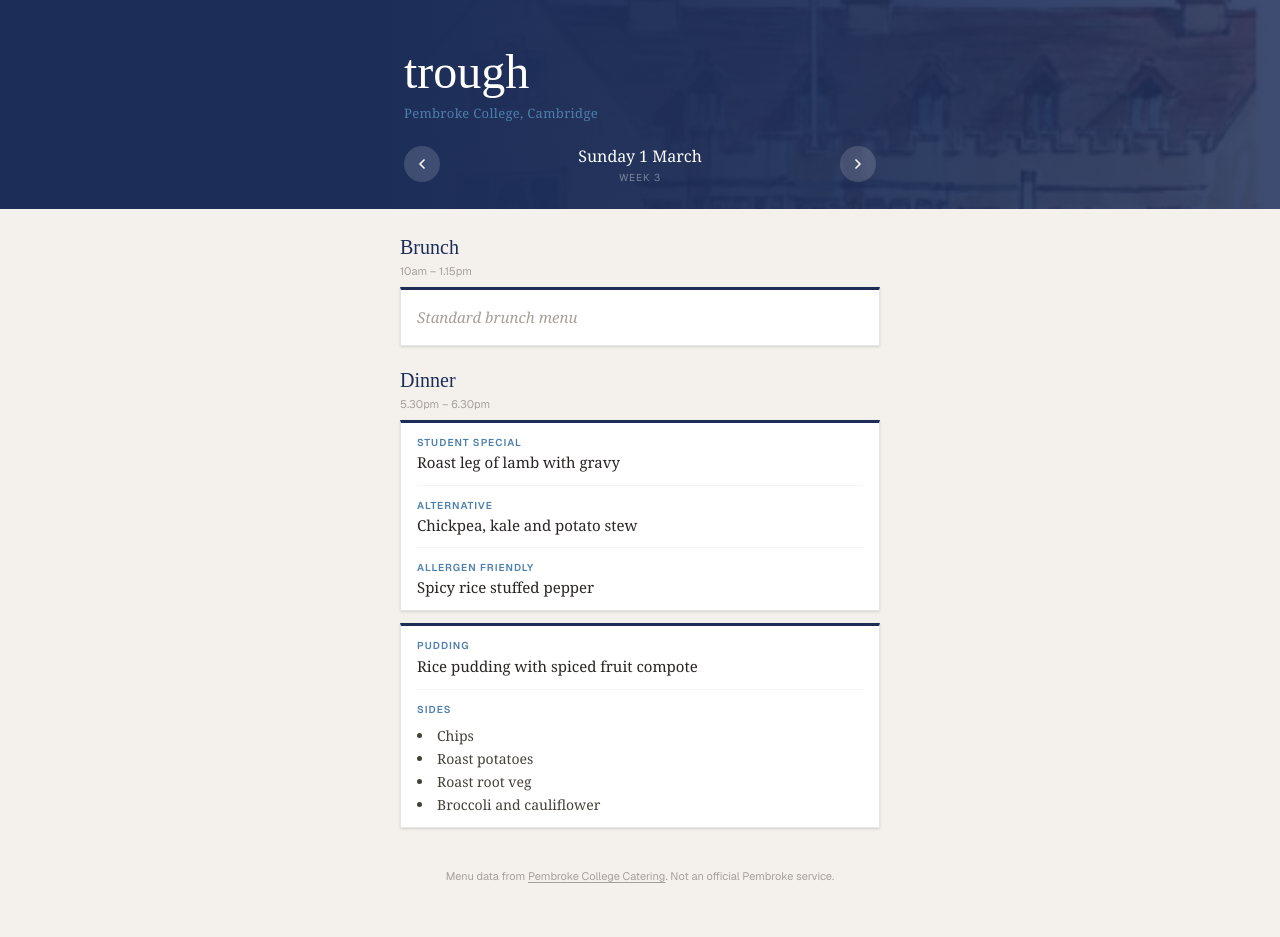
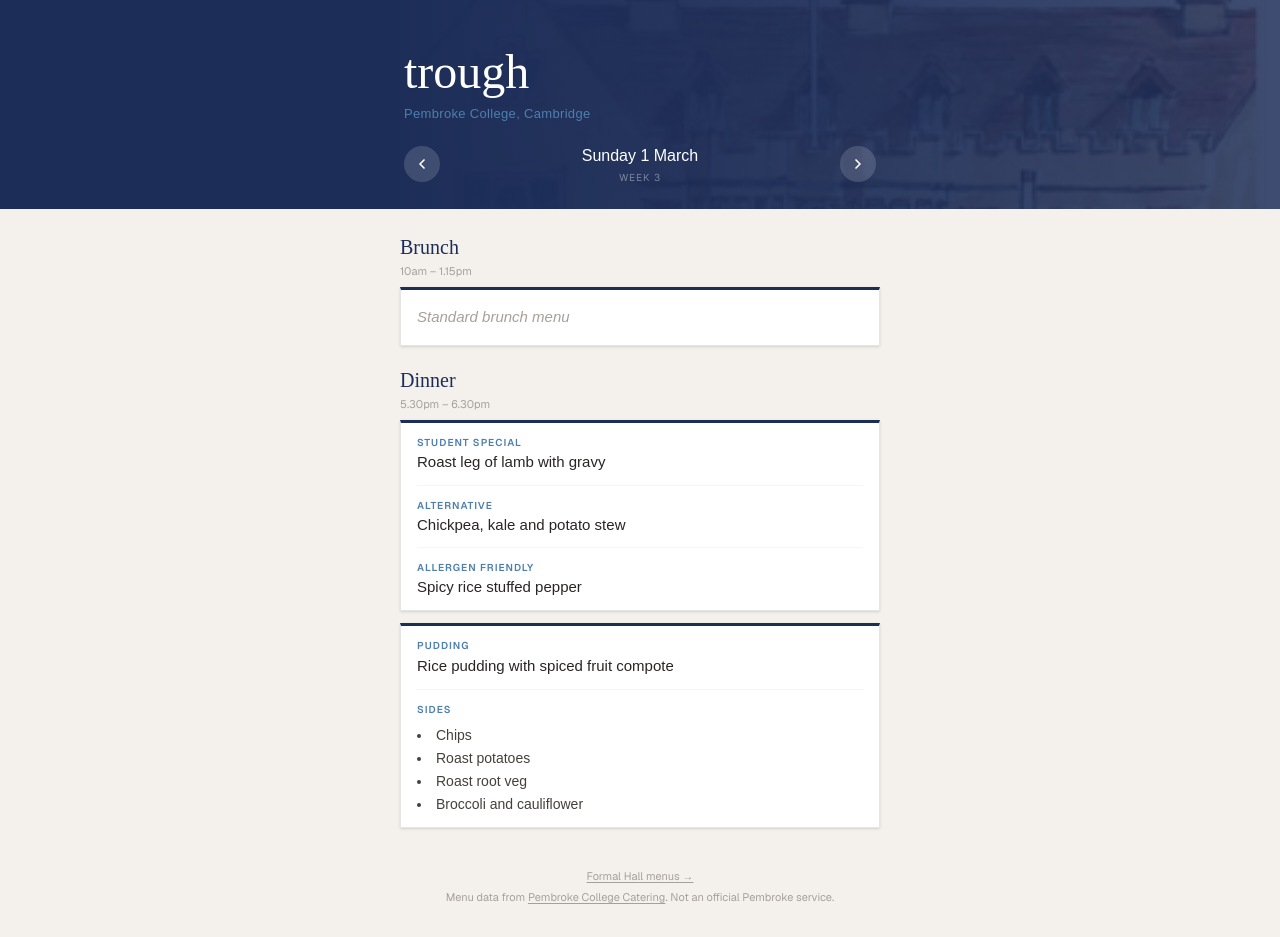
Before and after one commit to emilykelt/whatsForTrough, a Next.js app: page / in a window 1280 px wide. Built offline with nearby package versions, Linux system fonts and the light colour scheme; a web font is replaced by a local one.

Commit message:
change font

```diff
--- a/src/app/globals.css
+++ b/src/app/globals.css
@@ -9,7 +9,9 @@
 }
 
 body {
-  font-family: Georgia, "Times New Roman", serif;
+  font-family: "faustina", sans-serif;
+  font-weight: 400;
+  font-style: normal;
   background-color: #f4f1ec;
   /* Prevent iOS font size bump on orientation change */
   -webkit-text-size-adjust: 100%;
--- a/src/app/page.tsx
+++ b/src/app/page.tsx
@@ -248,7 +248,18 @@ export default async function Home({
       </div>
 
       {/* ── Footer ──────────────────────────────────────────────────── */}
-      <footer className="pb-8 text-center text-[11px] text-stone-400 font-sans">
+      <footer className="pb-8 text-center text-[11px] text-stone-400 font-sans space-y-1">
+        <p>
+          <a
+            href="https://www.pem.cam.ac.uk/college/catering/information-students/formal-hall-menu"
+            className="underline underline-offset-2"
+            target="_blank"
+            rel="noopener noreferrer"
+          >
+            Formal Hall menus →
+          </a>
+        </p>
+        <p>
           Menu data from{" "}
           <a
             href="https://www.pem.cam.ac.uk/catering"
@@ -259,6 +270,7 @@ export default async function Home({
             Pembroke College Catering
           </a>
           . Not an official Pembroke service.
+        </p>
       </footer>
     </main>
   );
```
Lines whose indentation alone changed are shown as unchanged.
